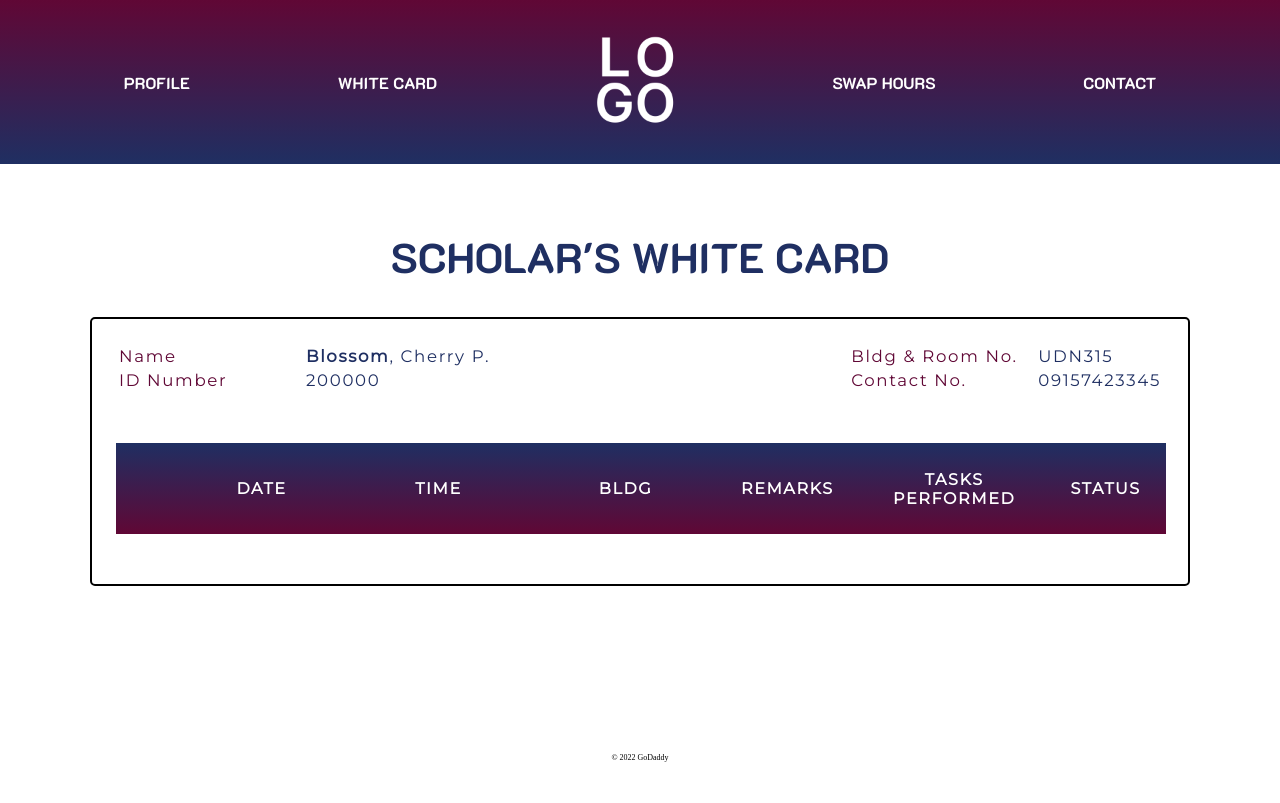
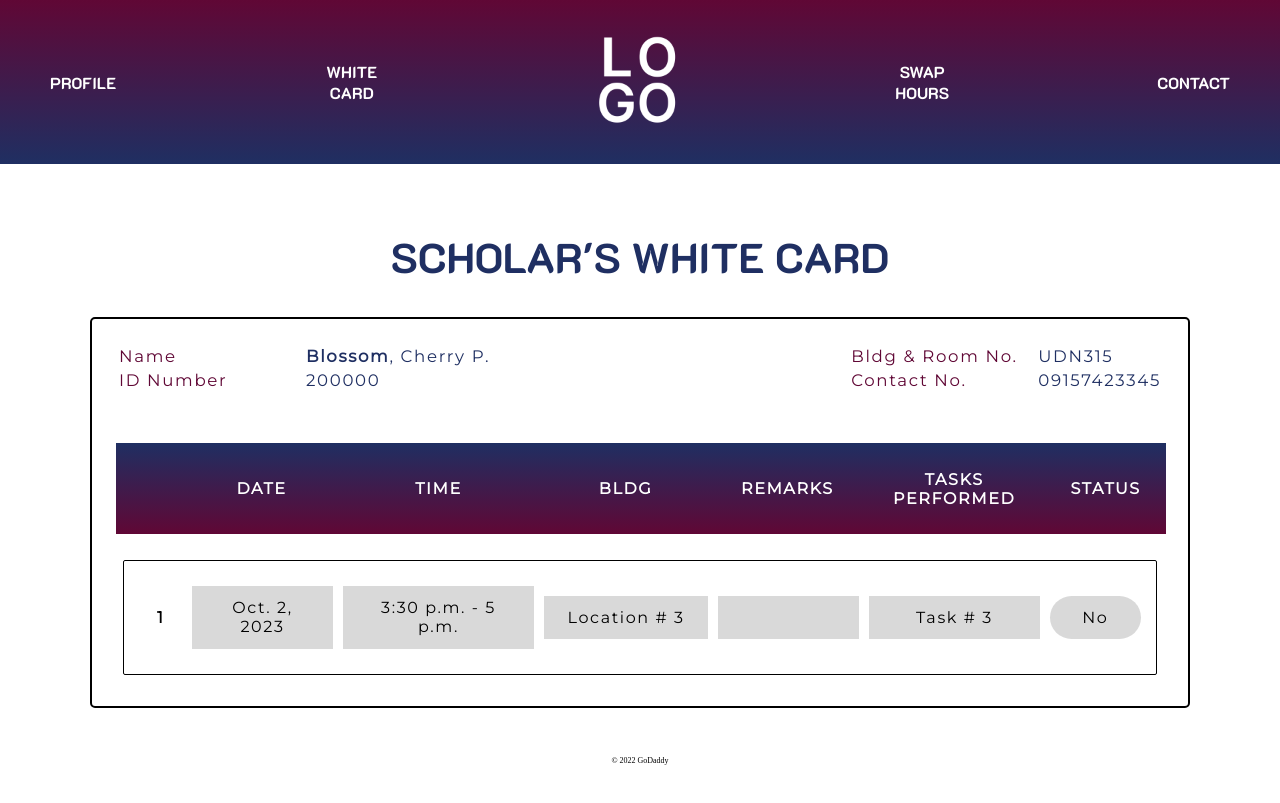
Before and after one commit to IrishMorales/dorm-service-tracker, a Django app: page /user_scholar/200000/white_card/ in a window 1280 px wide. Before the commit the page ends 762 px from the top, so only its background shows below. Run offline with Django 4.2, Linux system fonts and the light colour scheme; data comes from the database, SQL or seed files in the repository.

Commit message:
Modified user_scholar whitecard template and changed header spacing

```diff
--- a/Scholar/views.py
+++ b/Scholar/views.py
@@ -32,6 +32,9 @@ def view_profile(request, user_id):
 def scholar_white_card(request, user_id):
     scholar_details = Scholar.objects.get(pk=user_id)
     user_details = User.objects.get(pk=user_id)
+    registration = Registration.objects.select_related("serv_hours").filter(
+        scholar=user_id
+    )
     registration_details = Registration.objects.get(scholar=user_id)
     service_hours = ServiceHourListing.objects.filter(
         serv_hours_id=registration_details.reg_id
@@ -40,6 +43,7 @@ def scholar_white_card(request, user_id):
         request,
         "scholar_white_card.html",
         {
+            "registration": registration,
             "user_details": user_details,
             "scholar_details": scholar_details,
             "servHoursListing_details": service_hours,
--- a/static/base.css
+++ b/static/base.css
@@ -100,10 +100,12 @@ header {
     padding: 30px 50px;
     display: flex;
     flex-flow: row nowrap;
+    flex: 0 0 2em;
     align-items: center;
-    /* justify-content: center; */
+    justify-content: center;
+    gap: 13em;
     background: linear-gradient(#600735, #1F2F62);
-    justify-content: space-around;
+    /* justify-content: space-around; */
 }
 
 header a:link, header a:visited {
@@ -487,6 +489,7 @@ table tr td {
 }
 .scholar-white-card-body td:last-child {
     width: 5%;
+    border-radius:2vw;
 }
 
 
--- a/templates/admin_add_slots.html
+++ b/templates/admin_add_slots.html
@@ -5,8 +5,8 @@
 
 {% block content %}
 <header>
-    <p><a href="{% url 'Admin:scholars-listview' %}">Dorm Scholars</a></p>
-    <p><a href="{% url 'Admin:signup-hours-listview' %}">Signups Hours</a></p>
+    <p><a href="{% url 'Admin:scholars-listview' %}">LIST OF<br>DORM SCHOLARS</a></p>
+    <p><a href="{% url 'Admin:signup-hours-listview' %}">Signups<br> Hours</a></p>
     <a href="{% url 'Admin:admin_view' %}" ><img class="logo" src="{% static 'logo.png' %}"></a>
     <p><a href="">Requests</a></p>
     <p><a href="">Contact</a></p>
--- a/templates/admin_scholar_whitecard.html
+++ b/templates/admin_scholar_whitecard.html
@@ -58,7 +58,7 @@
             <td>&nbsp;</td>
             <td>{{ reg.serv_hours.serv_hours_task }}</td>
 
-            <td>
+            <td class="status">
                 {% if reg.serv_hours.is_rendered == 0 %}
                     No
                 {% else %}
--- a/templates/admin_signups_hours.html
+++ b/templates/admin_signups_hours.html
@@ -6,7 +6,7 @@
 {% block content %}
 <header>
     <p><a href="{% url 'Admin:scholars-listview' %}">LIST OF<br>DORM SCHOLARS</a></p>
-    <p><a href="{% url 'Admin:signup-hours-listview' %}">Signups<br> Hours</a></p>
+    <p><a href="{% url 'Admin:signup-hours-listview' %}">Signups<br>Hours</a></p>
     <a href="{% url 'Admin:admin_view' %}" ><img class="logo" src="{% static 'logo.png' %}"></a>
     <p><a href="">Requests</a></p>
     <p><a href="">Contact</a></p>
--- a/templates/scholar_profile.html
+++ b/templates/scholar_profile.html
@@ -8,7 +8,7 @@
     <p><a href="{% url 'Scholar:scholar_view_profile' user_id=user_details.user_id %}">Profile</a></p>
     <p><a href="{% url 'Scholar:scholar_white_card' user_id=user_details.user_id %}">White Card</a></p>
     <a href="{% url 'Scholar:scholar_view' user_id=user_details.user_id %}" ><img class="logo" src="{% static 'logo.png' %}"></a>
-    <p><a href="">Swap Hours</a></p>
+    <p><a href="">Swap<br>Hours</a></p>
     <p><a href="">Contact</a></p>
 </header>
 
--- a/templates/scholar_white_card.html
+++ b/templates/scholar_white_card.html
@@ -1,7 +1,7 @@
 {% extends 'base.html' %}
 {% load static %}
 
-{% block title %}List of Dorm Scholars{% endblock %}
+{% block title %}Scholar's White Card{% endblock %}
 
 {% block content %}
 
@@ -9,7 +9,7 @@
     <p><a href="{% url 'Scholar:scholar_view_profile' user_id=user_details.user_id %}">Profile</a></p>
     <p><a href="{% url 'Scholar:scholar_white_card' user_id=user_details.user_id %}">White Card</a></p>
     <a href="{% url 'Scholar:scholar_view' user_id=user_details.user_id %}" ><img class="logo" src="{% static 'logo.png' %}"></a>
-    <p><a href="">Swap Hours</a></p>
+    <p><a href="">Swap<br>Hours</a></p>
     <p><a href="">Contact</a></p>
 </header>
 
@@ -70,6 +70,24 @@
                 </td>
             </tr>
             {% endfor %}
+            {% for reg in registration %}
+        <tr class="innerCard scholar-white-card-body">
+            <td>{{ forloop.counter}}</td>
+            <td>{{ reg.serv_hours.serv_hours_date }}</td>
+            <td>{{ reg.serv_hours.serv_hours_start_time }} - {{ reg.serv_hours.serv_hours_end_time }}</td>
+            <td>{{ reg.serv_hours.serv_hours_loc }}</td>
+            <td>&nbsp;</td>
+            <td>{{ reg.serv_hours.serv_hours_task }}</td>
+
+            <td class="status">
+                {% if reg.serv_hours.is_rendered == 0 %}
+                    No
+                {% else %}
+                    Yes
+                {% endif %}
+            </td>
+        </tr>
+        {% endfor %}
         </table>
 </div>
 
```
